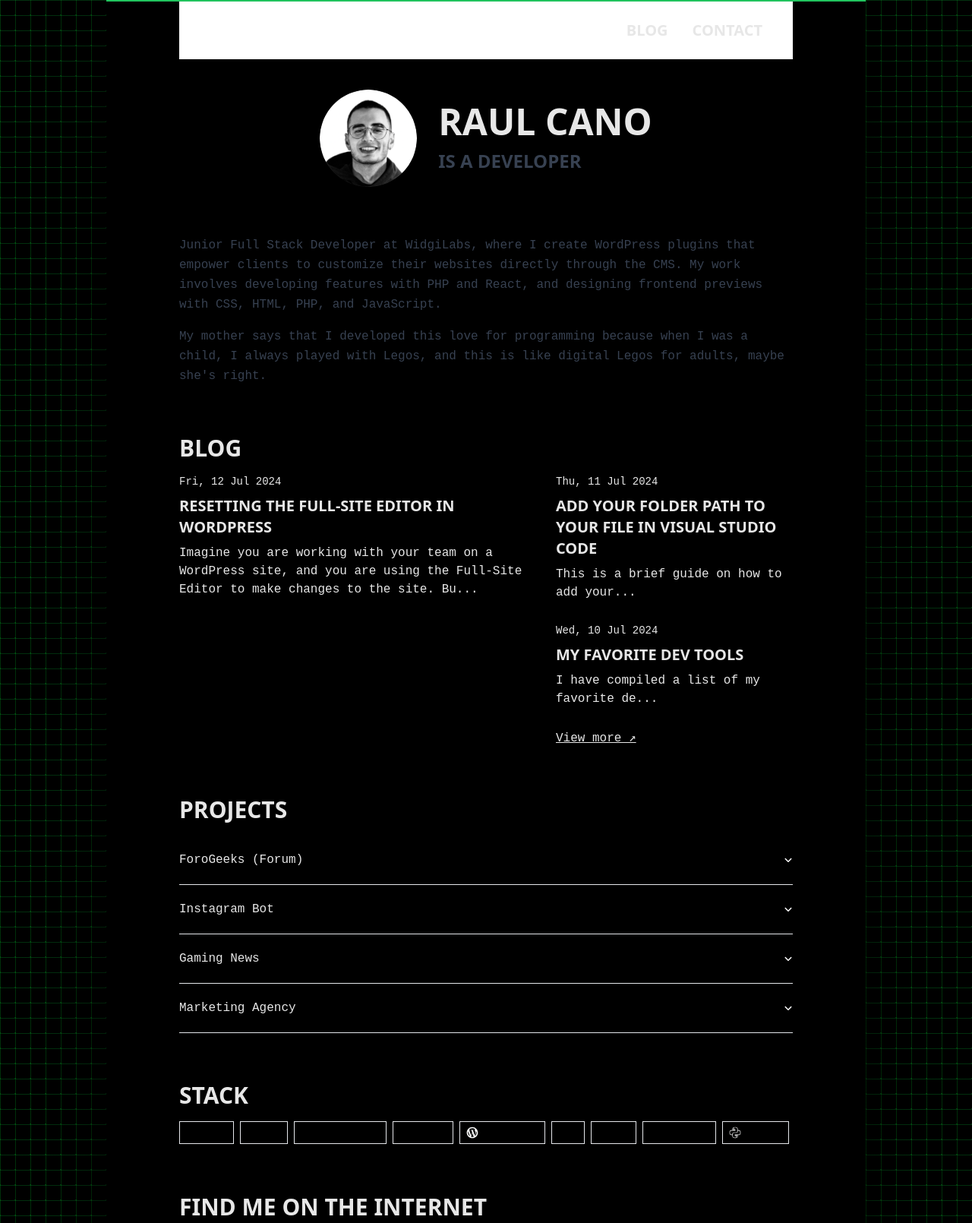
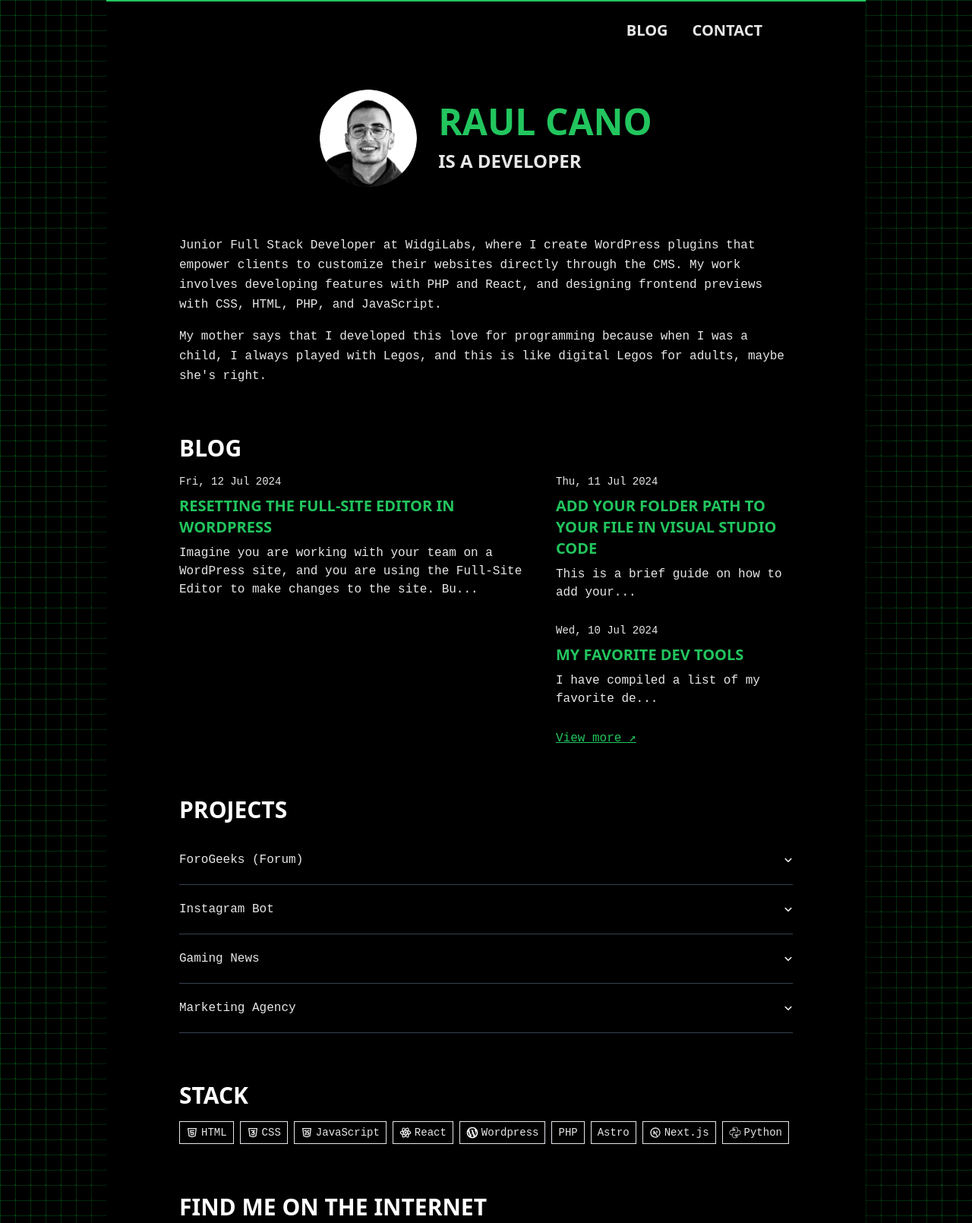
Before and after one commit to raulcanodev/portfolio-2024, an Astro site: page / in a window 1280 px wide. Shown: the top 1610 px of the page at 76% size. Built offline with nearby package versions, Linux system fonts and the light colour scheme; Astro itself is replaced by a stand-in of ours; a web font is replaced by a local one.

Commit message:
fix: lightmode

```diff
--- a/src/components/Footer.astro
+++ b/src/components/Footer.astro
@@ -19,7 +19,7 @@ const actualYear = new Date().getFullYear();
 				href="/"
 				class="flex items-center mb-4 sm:mb-0 space-x-3 rtl:space-x-reverse">
 				<span
-					class="self-center text-2xl hidden md:block hover:text-green-500 hover:underline font-semibold whitespace-nowrap dark:text-green-500"
+					class="self-center text-green-500 text-2xl hidden md:block hover:text-green-500 hover:underline font-semibold whitespace-nowrap dark:text-green-500"
 					>{domain}</span
 				>
 			</a>
@@ -56,9 +56,9 @@ const actualYear = new Date().getFullYear();
 		/>
 		<span
 			class="block text-sm text-gray-500 sm:text-center dark:text-gray-400"
-			>© {actualYear} <a
-				href={linkedin}
-				class="hover:underline hover:text-green-500">{name}</a
+			>© {actualYear}
+			<a href={linkedin} class="hover:underline hover:text-green-500"
+				>{name}</a
 			>. All Rights Reserved.</span
 		>
 	</div>
--- a/src/components/Navbar.astro
+++ b/src/components/Navbar.astro
@@ -6,7 +6,7 @@ const { domain } = content.basics;
 const currentPath = Astro.url.pathname;
 ---
 
-<nav class="bg-white px-2 py-6 dark:bg-black shadow">
+<nav class="bg-black px-2 py-6 dark:bg-black">
 	<div class="container flex flex-wrap justify-between items-center mx-auto">
 		<a href="/" class="flex items-center">
 			<span
@@ -18,7 +18,7 @@ const currentPath = Astro.url.pathname;
 			<button
 				id="menu-toggle"
 				type="button"
-				class="inline-flex items-center p-2 ml-3 text-sm text-gray-500 hover:bg-gray-100 focus:outline-none dark:text-gray-400 dark:hover:bg-black md:hidden">
+				class="inline-flex items-center p-2 ml-3 text-sm text-gray-500 focus:outline-none dark:text-gray-400 dark:hover:bg-black md:hidden">
 				<span class="sr-only">Open main menu</span>
 				<!-- Hamburger icon -->
 				<svg
@@ -64,7 +64,7 @@ const currentPath = Astro.url.pathname;
 					<a
 						href="/#contact"
 						class={`block py-2 pr-4 pl-3 border-b border-gray-100 md:border-0 md:p-0 font-sans font-bold md:text-xl
-            ${currentPath === "#contact" ? "dark:text-customGray text-customGray md:underline underline-offset-8 bg-green-500" : "dark:text-white"}
+            ${currentPath === "#contact" ? "dark:text-customGray text-gray-800 md:underline underline-offset-8 bg-green-500" : "dark:text-white"}
             md:bg-transparent md:hover:underline underline-offset-8 md:hover:bg-transparent
             dark:hover:bg-gray-700 dark:hover:text-white md:dark:hover:bg-transparent dark:border-gray-700
             md:dark:hover:text-green-500 uppercase`}>
--- a/src/components/Section.astro
+++ b/src/components/Section.astro
@@ -1,14 +1,15 @@
 ---
 interface Props {
-  title: string;
+	title: string;
 }
 
 const { title = "Section Name" } = Astro.props;
-
-
 ---
 
 <section class="section mt-[4rem]">
-	<h2 class="font-bold text-3xl uppercase mb-4">{title}</h2>
+	<h2
+		class="font-bold text-3xl uppercase mb-4 dark:text-white text-white">
+		{title}
+	</h2>
 	<slot />
 </section>
--- a/src/components/blog/PreviewNoImg.astro
+++ b/src/components/blog/PreviewNoImg.astro
@@ -56,7 +56,9 @@ const formattedDate = formatDate(date);
 			<time datetime="2024-06-28">{formattedDate}</time>
 		</div>
 		<h2 class="text-xl uppercase font-semibold mb-2">
-			<a href={`/blog/${slug}`} class="hover:underline dark:text-green-500">
+			<a
+				href={`/blog/${slug}`}
+				class="hover:underline dark:text-green-500 text-green-500">
 				{title}
 			</a>
 		</h2>
--- a/src/components/sections/Hero.astro
+++ b/src/components/sections/Hero.astro
@@ -46,22 +46,22 @@ const { name, label, summary, summary2 } = content.basics;
 		<div class="order-1 md:order-2 flex flex-col">
 			<div class="flex flex-col">
 				<h1
-					class="text-5xl font-bold text-center md:text-left uppercase dark:text-green-500">
+					class="text-5xl font-bold text-center md:text-left uppercase dark:text-green-500 text-green-500">
 					{name}
 				</h1>
 				<h2
 					id="label"
-					class="text-2xl mt-3 uppercase font-bold text-center md:text-left text-gray-700 dark:text-customGray min-h-[2rem]">
+					class="text-2xl mt-3 uppercase font-bold text-center md:text-left text-customGray dark:text-customGray min-h-[2rem]">
 				</h2>
 			</div>
 		</div>
 	</div>
 </section>
 <div class="mt-0">
-	<p class=" leading-relaxed text-gray-700 dark:text-customGray">
+	<p class="leading-relaxed text-customGray dark:text-customGray">
 		{summary}
 	</p>
-	<p class="mt-4  leading-relaxed text-gray-700 dark:text-customGray">
+	<p class="mt-4 leading-relaxed text-customGray dark:text-customGray">
 		{summary2}
 	</p>
 </div>
--- a/src/components/sections/Projects.astro
+++ b/src/components/sections/Projects.astro
@@ -71,7 +71,7 @@ const projects = content.projects;
 							<p id="accordion-flush-heading">
 								<button
 									type="button"
-									class="flex items-center justify-between w-full py-5 font-medium rtl:text-right text-customGray border-b border-gray-200 dark:border-gray-700 dark:text-gray-100 gap-3"
+									class="flex items-center justify-between w-full py-5 font-medium rtl:text-right text-customGray border-b border-gray-700 dark:border-gray-700 dark:text-gray-100 gap-3"
 									data-accordion-target="#accordion-flush-body"
 									aria-expanded="true"
 									aria-controls="accordion-flush-body">
@@ -86,7 +86,7 @@ const projects = content.projects;
 								id="accordion-flush-body"
 								class="max-h-0 overflow-hidden transition-all duration-500 ease-out"
 								aria-labelledby="accordion-flush-heading">
-								<div class="flex flex-col md:flex-row justify-between gap-4 py-5 border-b border-gray-200 dark:border-gray-700">
+								<div class="flex flex-col md:flex-row justify-between gap-4 py-5">
 									<div class="md:w-1/3">
 										<img
 											src={img}
@@ -129,14 +129,14 @@ const projects = content.projects;
 									</div>
 
 									<div class="md:w-2/3 flex flex-col gap-4 justify-between pl-0 md:pl-5">
-										<p class="mb-2 text-gray-500 dark:text-customGray">
+										<p class="mb-2 text-customGray dark:text-customGray">
 											{description}
 										</p>
 										<div class="mt-auto">
 											<div class="tags flex flex-wrap gap-2">
 												{highlights.map((highlight) => {
 													return (
-														<span class="text-sm border border-gray-200 hover:border-gray-400 text-gray-700 hover:text-gray-400 dark:text-customGray px-2 transition-all cursor-default">
+														<span class="text-sm border border-gray-400 hover:border-gray-400 text-customGray hover:text-gray-400 dark:text-customGray px-2 transition-all cursor-default">
 															{highlight}
 														</span>
 													);
--- a/src/components/sections/Skills.astro
+++ b/src/components/sections/Skills.astro
@@ -50,10 +50,8 @@ const SKILLS_ICONS: Record<string, any> = {
 				const Icon = SKILLS_ICONS[iconName];
 
 				return (
-					<li class="flex items-center gap-1 border dark:border-gray-200 hover:border-gray-300 dark:text-customGray text-sm font-medium px-2 py-1 hover:text-customGray transition-all">
-						{Icon && (
-							<Icon className="w-4 h-4 mr-1 " />
-						)}
+					<li class="flex items-center text-customGray gap-1 border dark:border-gray-200 hover:border-gray-300 dark:text-customGray text-sm font-medium px-2 py-1 hover:text-customGray transition-all">
+						{Icon && <Icon className="w-4 h-4 mr-1 " />}
 						<span>{name}</span>
 					</li>
 				);
--- a/src/components/sections/TopBlog.astro
+++ b/src/components/sections/TopBlog.astro
@@ -55,7 +55,7 @@ const lastTwoPostsByDate = sortPostsByDate.slice(1, 3);
 			}
 			<a
 				href="/blog"
-				class="dark:text-green-500 underline hover:no-underline"
+				class="dark:text-green-500 text-green-500 underline hover:no-underline"
 				>View more ↗</a
 			>
 		</div>
--- a/src/layouts/Layout.astro
+++ b/src/layouts/Layout.astro
@@ -22,7 +22,7 @@ const { title = "Raul Cano", description = "Raul Cano's blog portfolio."} = Astr
 		<title>{title}</title>
 	</head>
 
-	<body>
+	<body class="dark:bg-black bg-black">
 		<slot />
 		<div class="cursor"></div>
 		<script>
@@ -96,7 +96,7 @@ const { title = "Raul Cano", description = "Raul Cano's blog portfolio."} = Astr
 		}
 		body,
 		figure {
-			background: var(--dark);
+			/* background: var(--dark); */
 			margin: 0;
 			padding: 0rem 6rem;
 			max-width: 1000px;
@@ -154,7 +154,7 @@ const { title = "Raul Cano", description = "Raul Cano's blog portfolio."} = Astr
 				"Open Sans",
 				"Helvetica Neue",
 				sans-serif;
-			color: var(--text);
+			/* color: var(--text); */
 		}
 
 		p {
```
